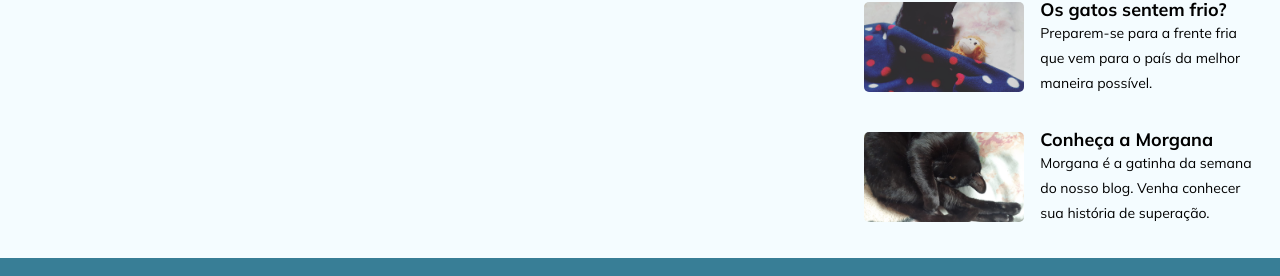
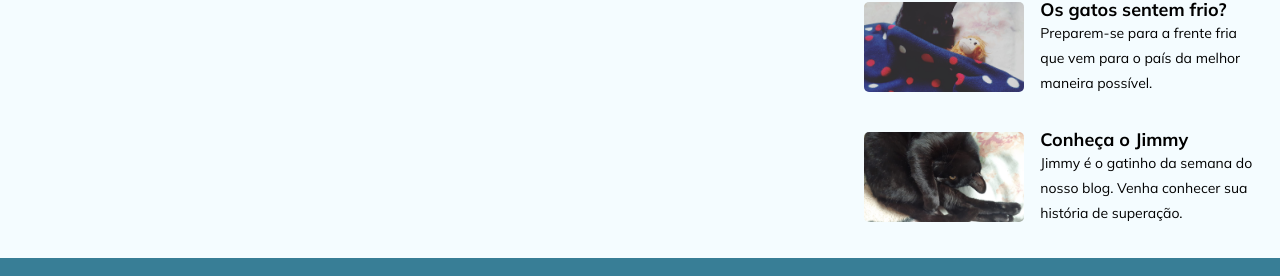
Before and after one commit to HomerMau/Blog-de-Gatos, a plain HTML site: page index.html in a window 1280 px wide. Shown: the part 598-874 px from the top of the page. Drawn offline with Linux system fonts and the light colour scheme.

Commit message:
Update index.html

```diff
--- a/index.html
+++ b/index.html
@@ -146,8 +146,8 @@
           <img class="secondary-cat" src="./assets/cat3.jpeg" alt="Imagem de um gato">
           <div class="text-side-article">
 
-            <h2>Conheça a Morgana</h2>
-            <p>Morgana é a gatinha da semana do nosso blog. Venha conhecer sua história de superação.</p>
+            <h2>Conheça o Jimmy</h2>
+            <p>Jimmy é o gatinho da semana do nosso blog. Venha conhecer sua história de superação.</p>
           </div>
 
         </div>
```
